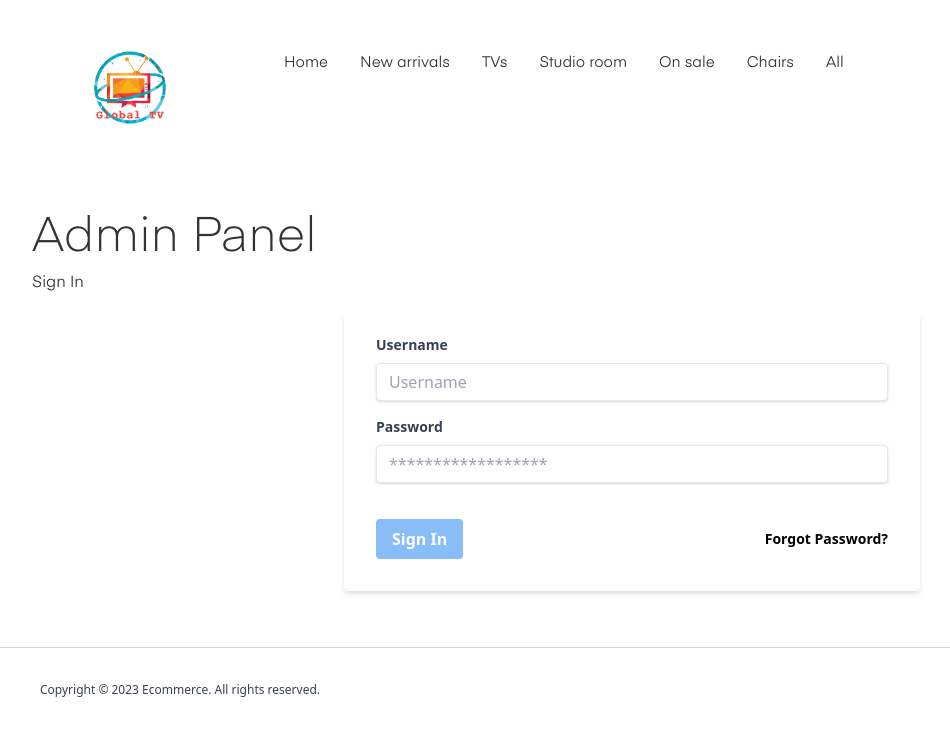
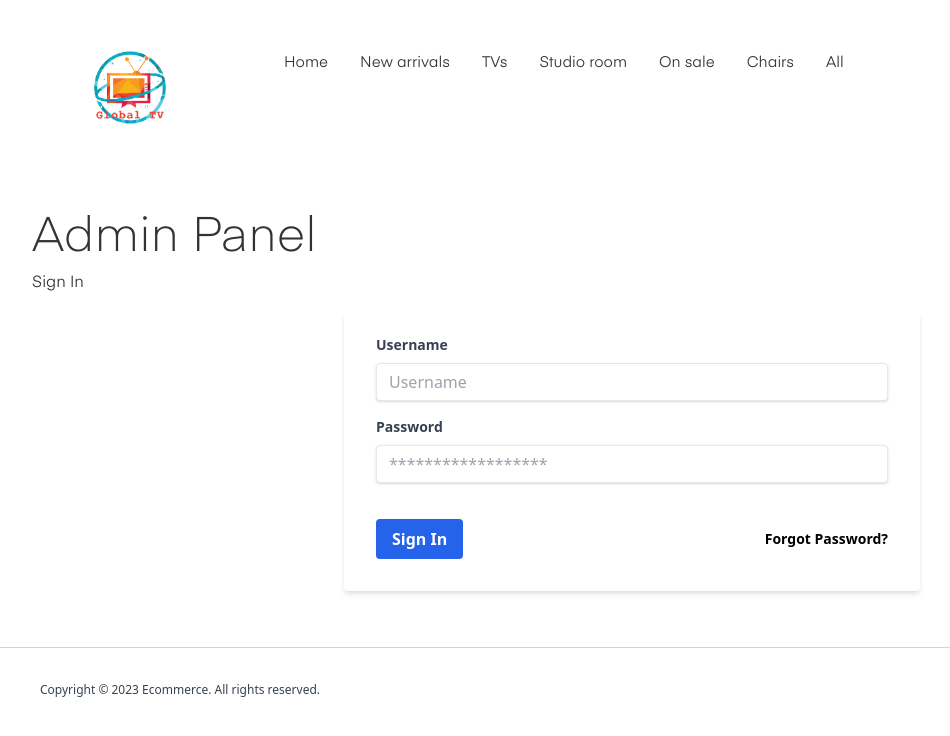
Before and after one commit to carmensyl/react-ecommerce, a Next.js app: page /admin in a window 1280 px wide. Both pictures are taken after a click on the link "Already signed up?". Shown: the top 736 px of the page, without its empty margins (8-958 px from the left). Built offline with nearby package versions, Linux system fonts and the light colour scheme.

Commit message:
change sign in btn color

```diff
--- a/components/formComponents/SignIn.js
+++ b/components/formComponents/SignIn.js
@@ -31,7 +31,7 @@ class SignIn extends React.Component {
                 className="shadow appearance-none border rounded w-full py-2 px-3 text-gray-700 mb-3 leading-tight focus:outline-none focus:shadow-outline" id="password" type="password" placeholder="******************" />
               </div>
               <div className="flex items-center justify-between">
-                <button onClick={() => this.props.signIn(this.state)} className="bg-primary hover:bg-black text-white font-bold py-2 px-4 rounded focus:outline-none focus:shadow-outline" type="button">
+                <button onClick={() => this.props.signIn(this.state)} className="bg-blue-600 text-white hover:bg-black font-bold py-2 px-4 rounded focus:outline-none focus:shadow-outline" type="button">
                   Sign In
                 </button>
                 <a className="inline-block align-baseline font-bold text-sm" href="#">
```
